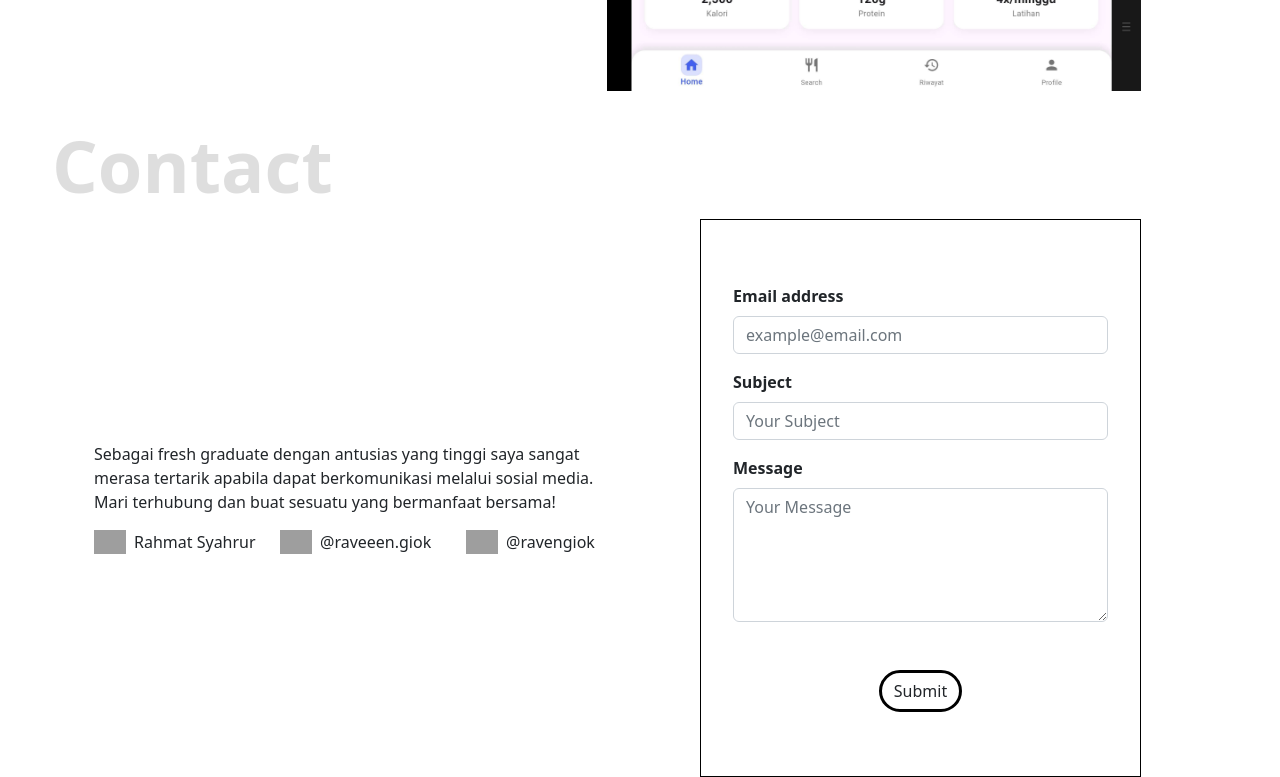
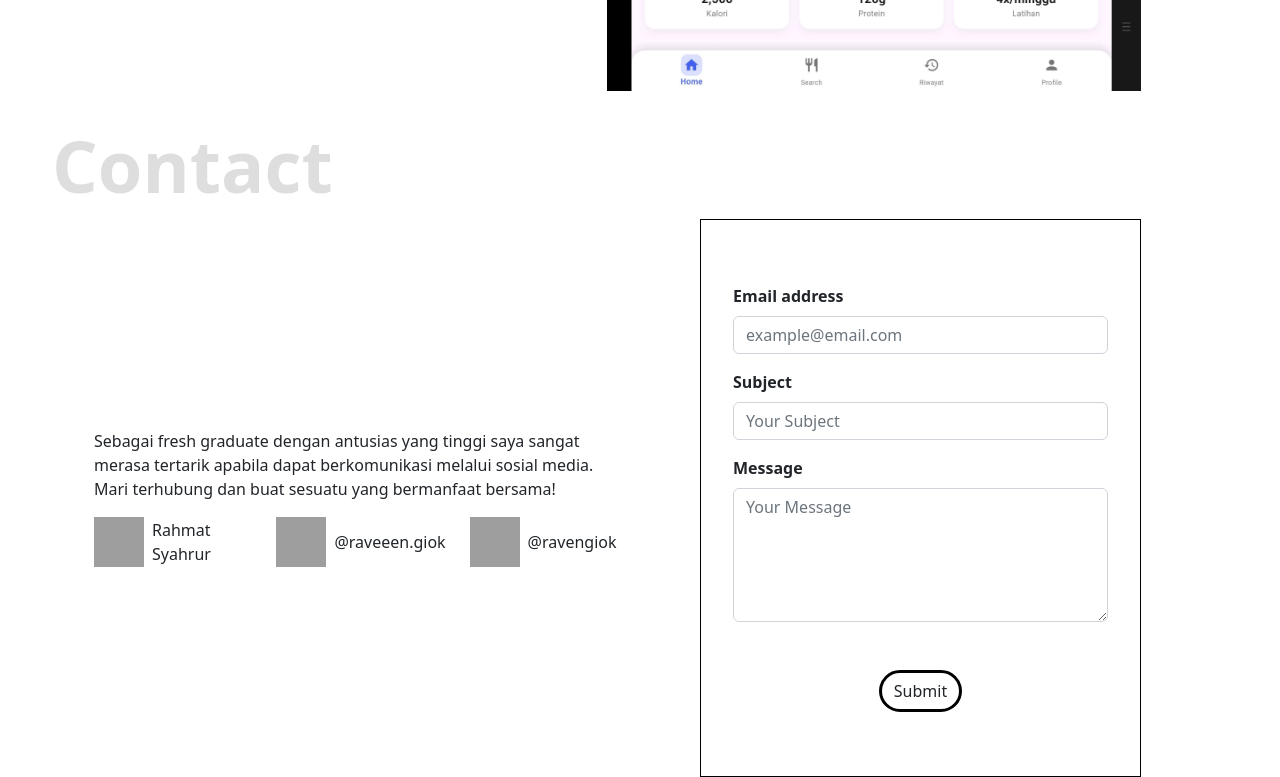
Before and after one commit to ravengiok/Portfolio, a plain HTML site: page index.html in a window 1280 px wide. Shown: the part 1365-2142 px from the top of the page. Drawn offline with nearby package versions, Linux system fonts and the light colour scheme; grey boxes are pictures that could not be loaded.

Commit message:
fix icon size

```diff
--- a/style.css
+++ b/style.css
@@ -155,8 +155,8 @@ section::before {
 }
 
 .social-icon {
-  width: 32px;
-  height: auto;
+  width: 50px;
+  height: 50px;
 }
 .footer {
   background-color: #f8f9fa;
```
